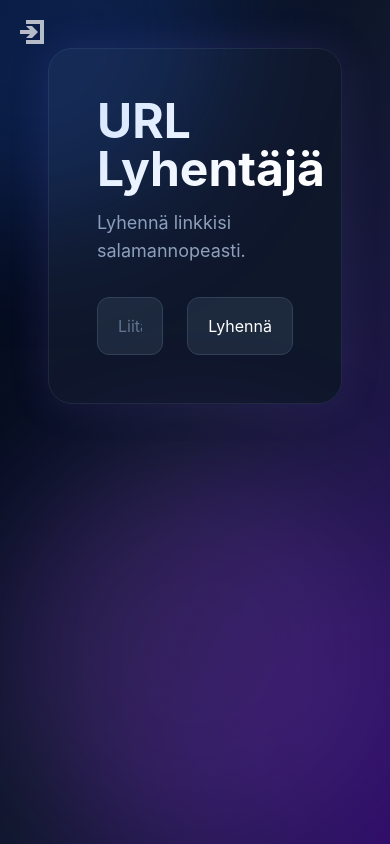
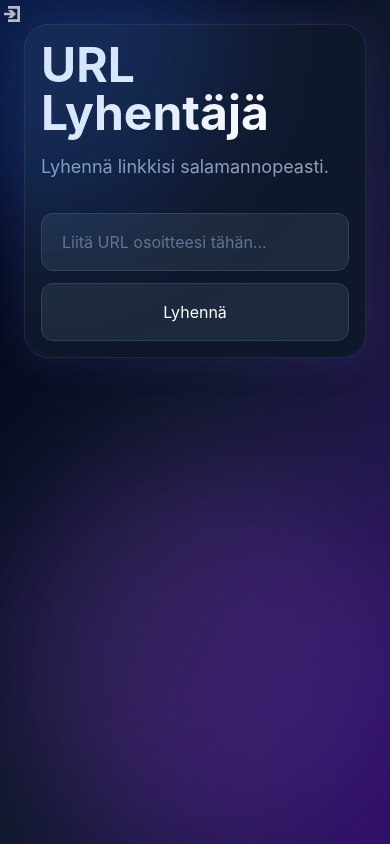
Before and after one commit to qhuge/URL-Lyhentaja, a React (Vite) app: page / in a window 390 px wide. Built offline with nearby package versions, Linux system fonts and the light colour scheme.

Commit message:
fixed mobile layout on the main page

```diff
--- a/src/components/UrlInput.jsx
+++ b/src/components/UrlInput.jsx
@@ -1,6 +1,6 @@
 function UrlInput({ value, onChange, onSubmit, loading }) {
     return (
-        <div className="mt-8 w-full flex">
+        <div className="mt-8 w-full flex flex-col sm:flex-row">
             <input
                 type="text"
                 placeholder="Liitä URL osoitteesi tähän..."
@@ -10,7 +10,8 @@ function UrlInput({ value, onChange, onSubmit, loading }) {
                     w-full
                     basis-4/5
                     px-5
-                    mr-3
+                    mr-0
+                    sm:mr-3
                     py-4
                     rounded-xl border border-slate-700 bg-slate-800 text-white placeholder:text-slate-500 outline-none focus:border-violet-500 focus:ring-2 focus:ring-violet-500/20 transition
                 "
@@ -26,7 +27,10 @@ function UrlInput({ value, onChange, onSubmit, loading }) {
                     border border-slate-700
                     bg-slate-800
                     px-5
-                    ml-3
+                    ml-0
+                    mt-3
+                    sm:mt-0
+                    sm:ml-3
                     py-4
                     text-white
                     disabled:opacity-50
--- a/src/pages/Home.jsx
+++ b/src/pages/Home.jsx
@@ -44,8 +44,8 @@ export default function Home() {
     }
     return (
         <div>
-            <div className="flex items-center justify-center py-12 px-12">
-                <div className="w-full max-w-5xl rounded-3xl bg-slate-900 border border-slate-800 shadow-[0_0_40px_rgba(139,92,246,0.15)] p-12">
+            <div className="flex items-center justify-center py-6 px-6 sm:py-12 sm:px-12">
+                <div className="w-full max-w-5xl rounded-3xl bg-slate-900 border border-slate-800 shadow-[0_0_40px_rgba(139,92,246,0.15)] p-4 sm:p-12">
 
                     <h1 className="text-5xl font-bold text-white">
                         URL Lyhentäjä
@@ -97,8 +97,8 @@ export default function Home() {
             </div>
 
 
-            <button className="absolute left-5 top-5" onClick={() => { navigate("/login"); }}>
-                <img className="w-6 h-6 opacity-0 transition-opacity duration-300 hover:scale-110 hover:opacity-100 cursor-pointer" src={loginIcon} alt="Kirjaudu sisään" onLoad={(e) => e.currentTarget.classList.add("opacity-70")}/>
+            <button className="absolute left-1 top-1.5 sm:left-5 sm:top-5" onClick={() => { navigate("/login"); }}>
+                <img className="w-4 h-4 sm:w-6 sm:h-6 opacity-0 transition-opacity duration-300 hover:scale-110 hover:opacity-100 cursor-pointer" src={loginIcon} alt="Kirjaudu sisään" onLoad={(e) => e.currentTarget.classList.add("opacity-70")}/>
             </button>
         </div>
     );
```
